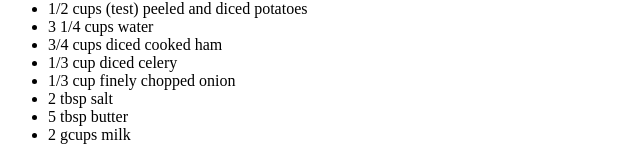
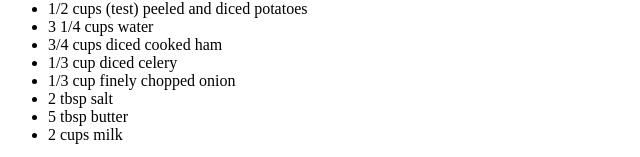
Before and after one commit to MiloAC1/Odin-Projects, a plain HTML site: page odin-recipes/potato-soup.html in a window 1280 px wide. Shown: the part 714-871 px from the top of the page, 0-640 px from the left. Drawn offline with Linux system fonts and the light colour scheme.

Commit message:
Removed exesive letters

```diff
--- a/odin-recipes/potato-soup.html
+++ b/odin-recipes/potato-soup.html
@@ -17,7 +17,7 @@
         <li>1/3 cup finely chopped onion</li>
         <li>2 tbsp salt</li>
         <li>5 tbsp butter</li>
-        <li>2 gcups milk</li>
+        <li>2 cups milk</li>
     </ul>
 </body>
 </html>
```
